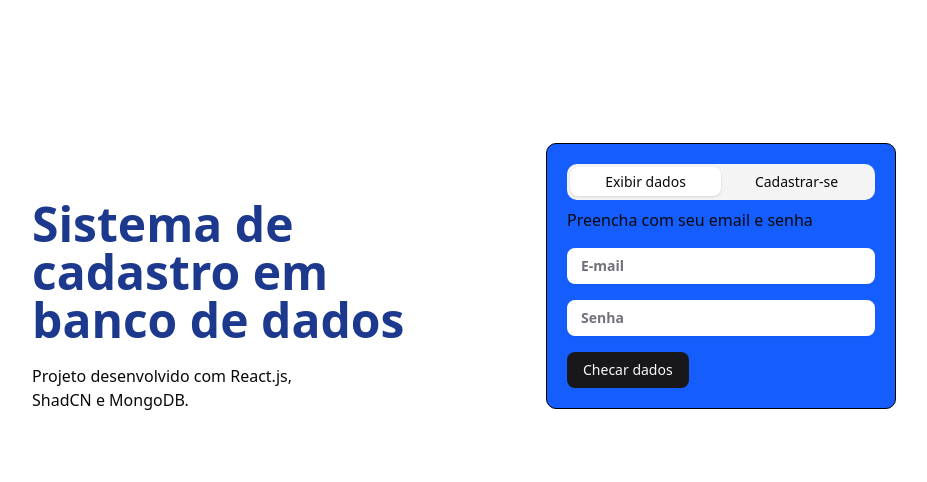
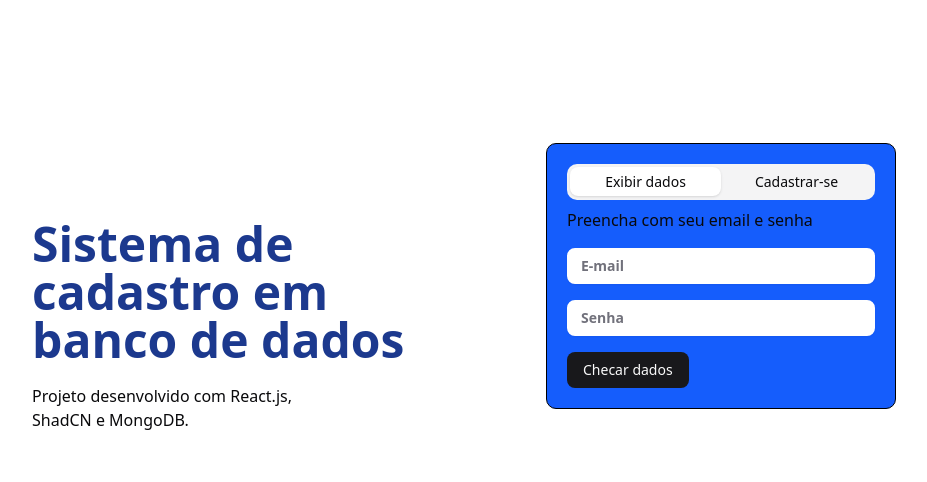
Before and after one commit to sbluiz/Authentication-page, a React (Vite) app in the folder frontend/: page / in a window 1280 px wide. Shown: the top 482 px of the page, without its empty margins (176-1103 px from the left). Built offline with nearby package versions, Linux system fonts and the light colour scheme; no server answers.

Commit message:
margin top H1

```diff
--- a/frontend/src/components/ui/FormLogin.jsx
+++ b/frontend/src/components/ui/FormLogin.jsx
@@ -40,7 +40,7 @@ export function FormLogin() {
         <>
             <div className="flex  flex-col md:flex-row items-center justify-center bg-gray-10 p-4 space-y-10 gap-15" >
 
-                <div className=" md:space-y-5 pt-20">
+                <div className=" md:space-y-5 pt-30">
                     <h1 className="text-5xl pt-5 text-blue-900 font-bold">Sistema de cadastro em banco de dados</h1>
                     <p className="w-[290px]">Projeto desenvolvido com React.js, ShadCN e MongoDB.</p>
                 </div>
```
